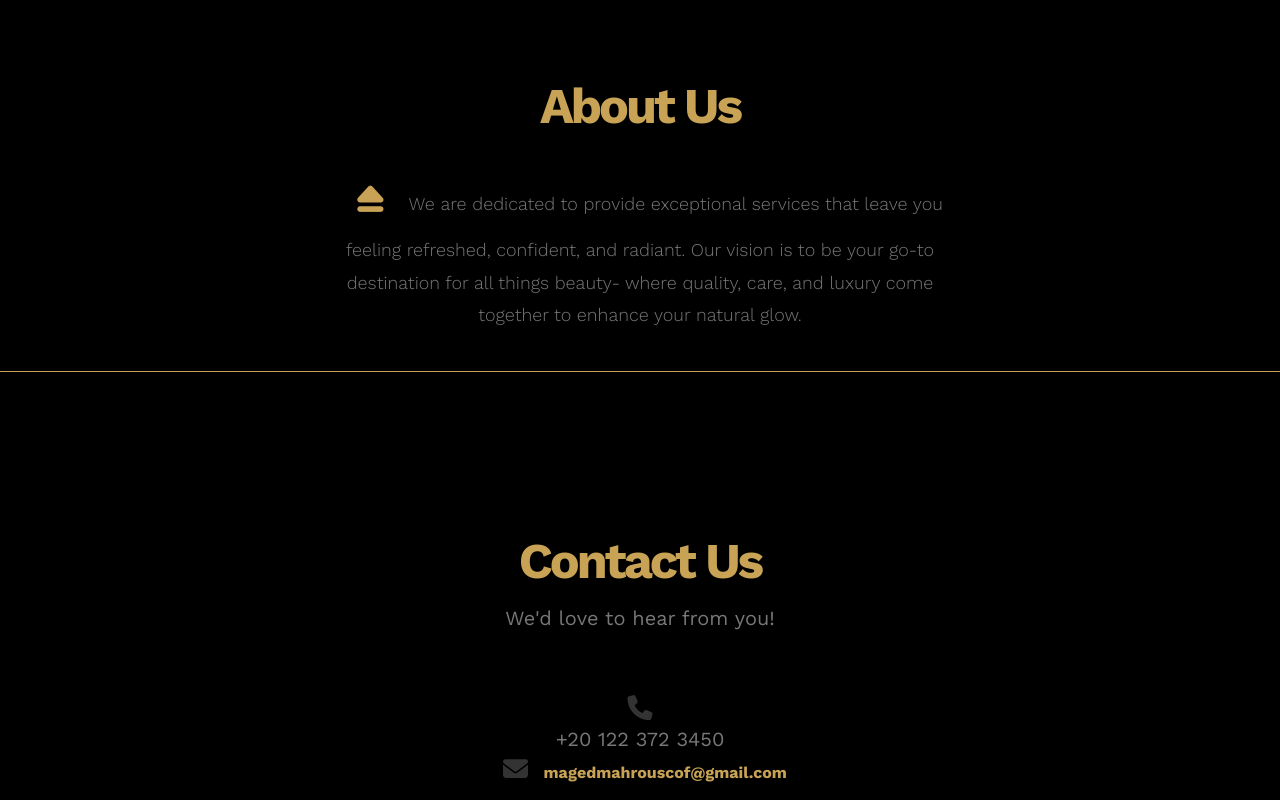
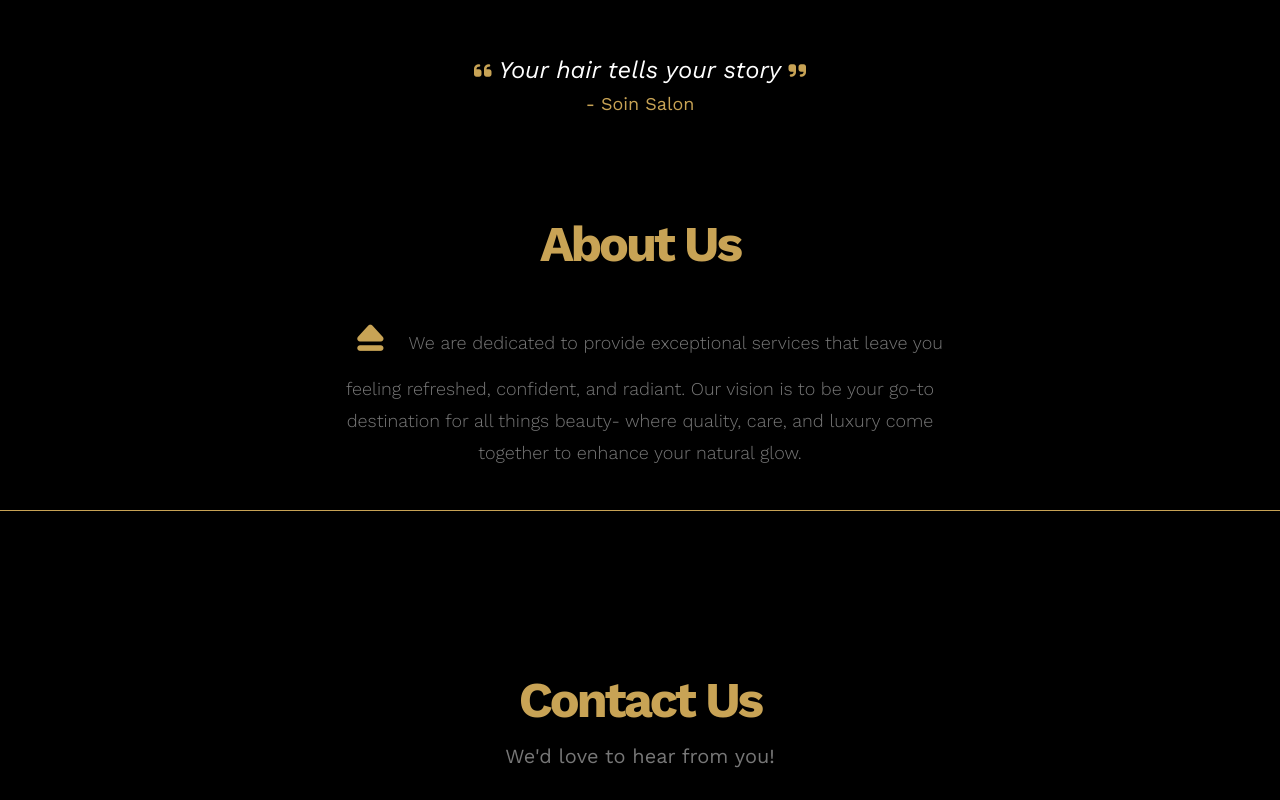
Before and after one commit to YoussefMaged004/HTML-CSS-1, a plain HTML site: page index.html in a window 1280 px wide. Shown: the part 3431-4231 px from the top of the page. Drawn offline with nearby package versions, Linux system fonts and the light colour scheme; a web font is replaced by a local one.

Commit message:
New addiotions

```diff
--- a/css/leon.css
+++ b/css/leon.css
@@ -463,6 +463,34 @@ body {
 }
 
 /* End Video Section */
+/* Start Quotes Section */
+.quote {
+    padding: 40px 0;
+    background-color: black;
+    text-align: center;
+    color: white;
+    /* background-image: url(../image/Background2.png);
+    background-size: cover; */
+    position: relative;
+}
+
+.quote p {
+    font-size: 24px;
+    font-style: italic;
+    color: white;
+}
+
+.quote p i {
+    font-size: 20px;
+    color: var(--mail-color);
+}
+
+.quote span {
+    display: block;
+    margin-top: 10px;
+    font-size: 18px;
+    color: var(--mail-color);
+}
 
 /* Start About Section */
 .about {
--- a/index.html
+++ b/index.html
@@ -176,6 +176,19 @@
     </div>
     <!-- End Video -->
     <!-- ==================== -->
+    <!-- Start Quotes -->
+    <div class="quote">
+        <div class="container">
+            <p>
+                <i class="fa-solid fa-quote-left"></i>
+                Your hair tells your story
+                <i class="fa-solid fa-quote-right"></i>
+            </p>
+            <span>- Soin Salon</span>
+        </div>
+    </div>
+    <!-- End Quotes -->
+    <!-- ==================== -->
     <!-- Start About -->
     <div class="about" id="about">
         <h2 class="special-heading">About Us</h2>
@@ -231,3 +244,21 @@
 </body>
 
 </html>
+
+<!-- Scripts -->
+<!-- Under testing -->
+<script>
+    function revealOnScroll() {
+        const containers = document.querySelectorAll('.best-stylists .image-container');
+        containers.forEach(container => {
+            const rect = container.getBoundingClientRect();
+            const isVisible = rect.top < window.innerHeight - 100;
+            if (isVisible) {
+                container.classList.add('show-caption');
+            }
+        });
+    }
+
+    window.addEventListener('scroll', revealOnScroll);
+    window.addEventListener('load', revealOnScroll);
+</script>
```
Also changed, not shown: image/Background2.png (added).
